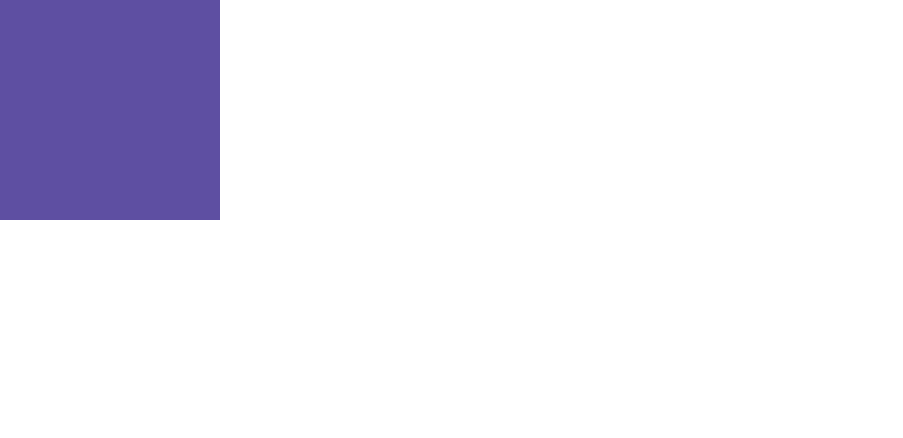
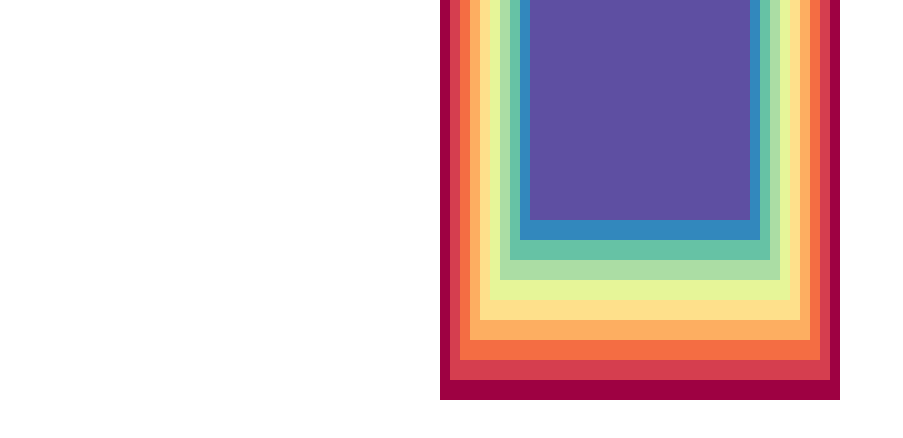
Before and after one commit to rankiandras/w3-practice, a plain HTML site: page frontend/index.html in a window 1280 px wide. Shown: the whole page, without its empty margins (0-903 px from the left). Drawn offline with Linux system fonts and the light colour scheme.

Commit message:
new1 branch added

```diff
--- a/frontend/style.css
+++ b/frontend/style.css
@@ -44,8 +44,72 @@
   height: 200px;
 }*/
 
+#cube1{
+  background-color: #9e0142;
+  width: 400px;
+  height: 400px;
+  margin: auto;
+}
+
+#cube2{
+  background-color: #d53e4f;
+  width: 380px;
+  height: 380px;
+  margin: auto;
+}
+
+#cube3{
+  background-color: #f46d43;
+  width: 360px;
+  height: 360px;
+  margin: auto;
+}
+
+#cube4{
+  background-color: #fdae61;
+  width: 340px;
+  height: 340px;
+  margin: auto;
+}
+
+#cube5{
+  background-color: #fee08b;
+  width: 320px;
+  height: 320px;
+  margin: auto;
+}
+
+#cube6{
+  background-color: #e6f598;
+  width: 300px;
+  height:300px;
+  margin: auto;
+}
+
+#cube7{
+  background-color: #abdda4;
+  width: 280px;
+  height: 280px;
+  margin: auto;
+}
+
+#cube8{
+  background-color: #66c2a5;
+  width: 260px;
+  height: 260px;
+  margin: auto;
+}
+
+#cube9{
+  background-color: #3288bd;
+  width: 240px;
+  height: 240px;
+  margin: auto;
+}
+
 #cube10{
   background-color: #5e4fa2;
   width: 220px;
   height: 220px;
+  margin: auto;
 }
```
